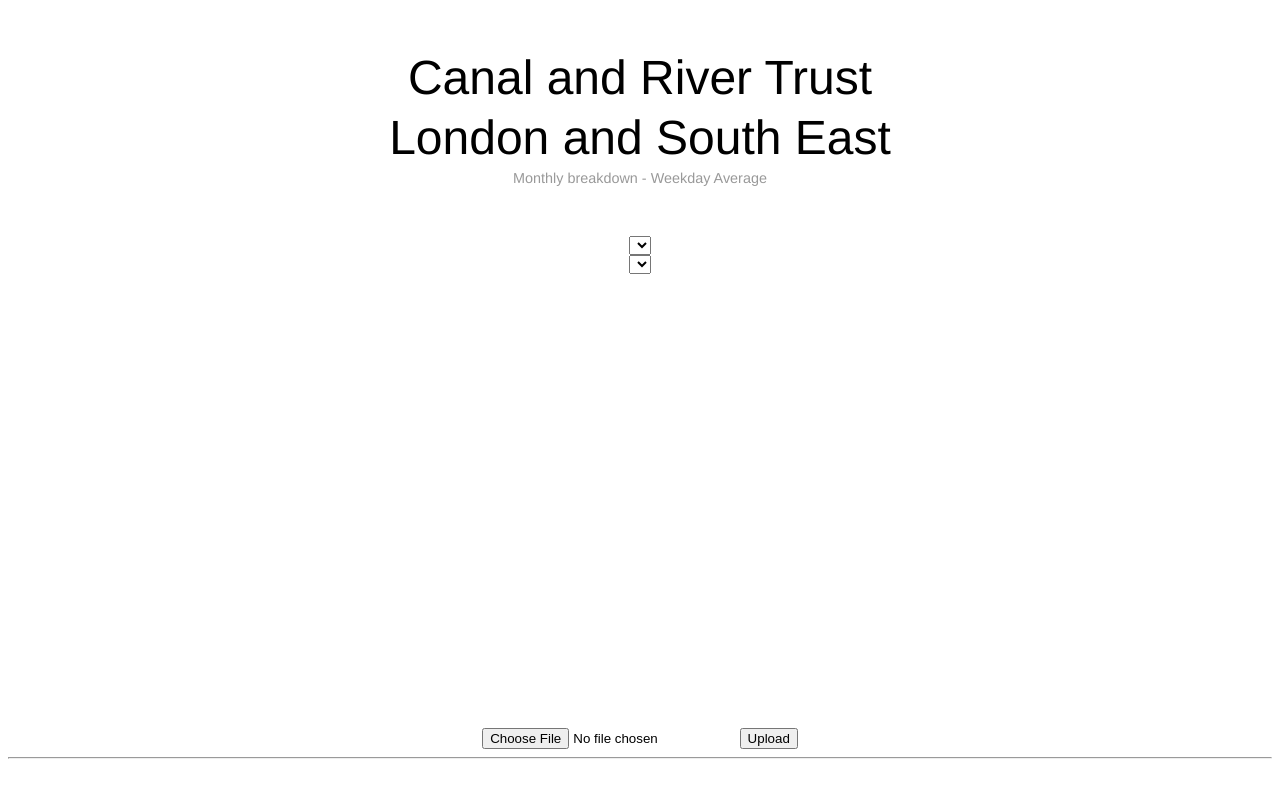
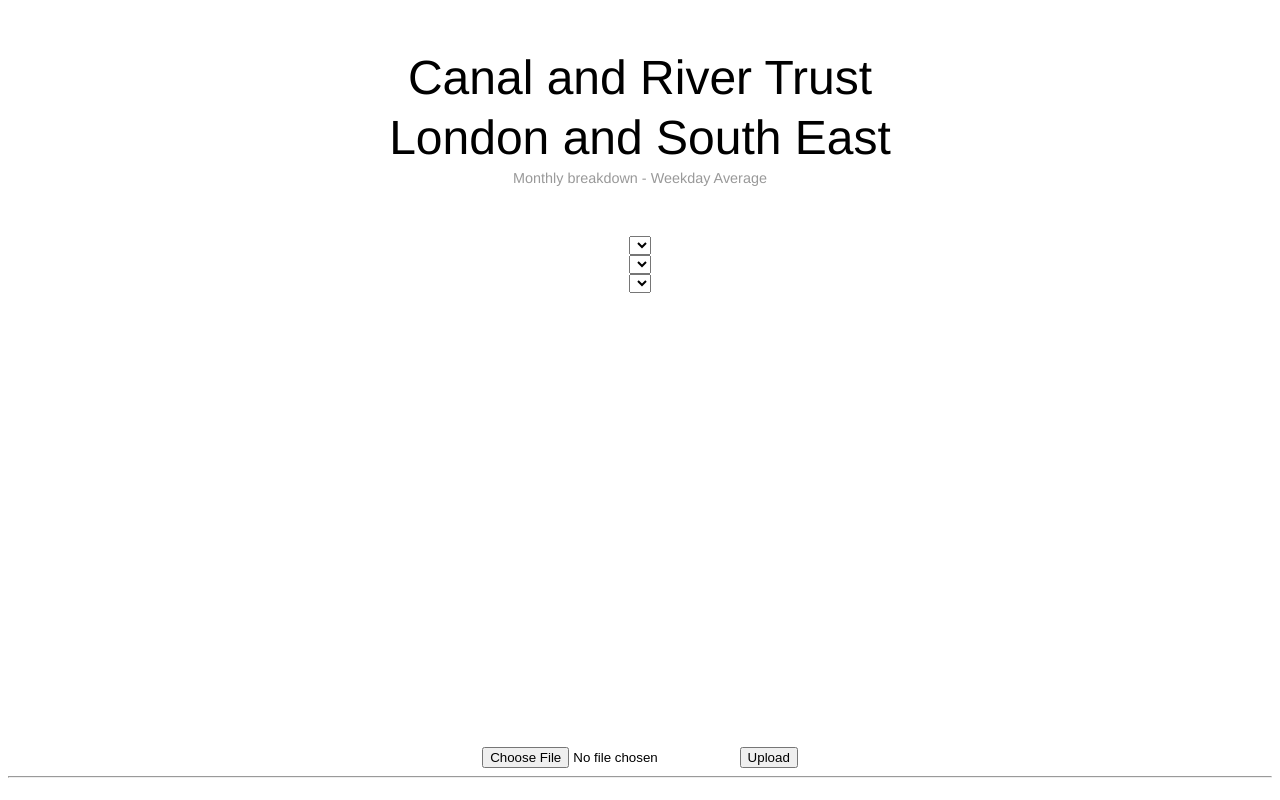
Before and after one commit to NorieM/NorieM.github.io, a plain HTML site: page index.html in a window 1280 px wide. Drawn offline with nearby package versions, Linux system fonts and the light colour scheme.

Commit message:
Update index.html

```diff
--- a/index.html
+++ b/index.html
@@ -1,11 +1,12 @@
-
 <!DOCTYPE html>
 <html>
+
 <head>
     <title>CRT Regional Report</title>
     <script src="https://cdnjs.cloudflare.com/ajax/libs/Chart.js/2.3.0/Chart.min.js"></script>
     <link rel="stylesheet" type="text/css" href="style.css">
 </head>
+
 <body>
 
     <div class="wrapper">
@@ -19,6 +20,9 @@
             <br>
             <select id="areaSelect" onchange="changeArea(this.value)">
             </select>
+			<br>
+			<select id="metric" onchange="changeMetric(this.value)">
+			</select
         </form>
 
         <div id="chart">
@@ -33,4 +37,5 @@
     <script src="script.js"></script>
 
 </body>
+
 </html>
```
Lines whose indentation alone changed are shown as unchanged.
